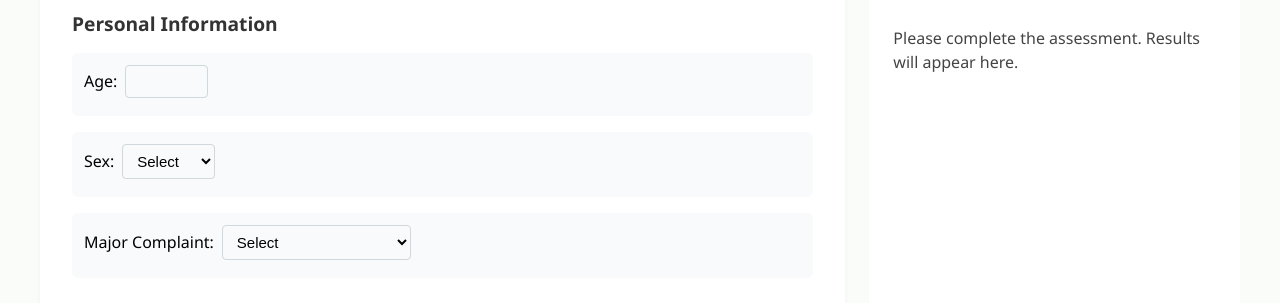
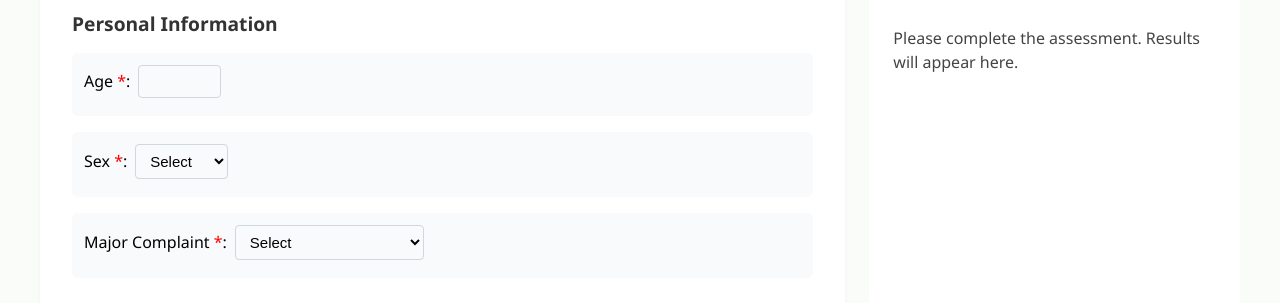
Before and after one commit to SanchitaThayagaran/Apollo-healthcare, a React (Create React App) app: page /self-assessment in a window 1280 px wide. Shown: the part 250-553 px from the top of the page. Built offline with nearby package versions, Linux system fonts and the light colour scheme.

Commit message:
update: UI mandatory fields

```diff
--- a/src/Figma/SelfAssessment/SelfAssessmentForm.js
+++ b/src/Figma/SelfAssessment/SelfAssessmentForm.js
@@ -231,7 +231,7 @@ export default function SelfAssessmentForm() {
     <div className="symptom-section">
       <h3>Personal Information</h3>
       <div className="symptom-item">
-        <label>Age:
+        <label>Age <span style={{color: 'red'}}>*</span>:
           <input
             type="number"
             min="0"
@@ -244,7 +244,7 @@ export default function SelfAssessmentForm() {
         </label>
       </div>
       <div className="symptom-item">
-        <label>Sex:
+        <label>Sex <span style={{color: 'red'}}>*</span>:
           <select
             value={personalInfo.sex}
             onChange={e => handlePersonalInfoChange('sex', e.target.value)}
@@ -259,7 +259,7 @@ export default function SelfAssessmentForm() {
         </label>
       </div>
       <div className="symptom-item">
-        <label>Major Complaint:
+        <label>Major Complaint <span style={{color: 'red'}}>*</span>:
           <select
             value={personalInfo.majorComplaint}
             onChange={e => handlePersonalInfoChange('majorComplaint', e.target.value)}
@@ -321,7 +321,7 @@ export default function SelfAssessmentForm() {
             </div>
             <div className="symptom-details">
               <div className="severity-select">
-                <label>Severity:</label>
+                <label>Severity <span style={{color: 'red'}}>*</span>:</label>
                 <select
                   value={details[symptom.id]?.severity || ""}
                   onChange={e => handleDetailChange(symptom.id, "severity", e.target.value)}
@@ -334,7 +334,7 @@ export default function SelfAssessmentForm() {
                 </select>
               </div>
               <div className="duration-select">
-                <label>Duration:</label>
+                <label>Duration <span style={{color: 'red'}}>*</span>:</label>
                 <select
                   value={details[symptom.id]?.duration || ""}
                   onChange={e => handleDetailChange(symptom.id, "duration", e.target.value)}
@@ -352,7 +352,7 @@ export default function SelfAssessmentForm() {
               <div className="followup-section">
                 {FOLLOW_UPS[symptom.id].map(q => (
                   <div key={q.id} className="followup-item">
-                    <label>{q.label}
+                    <label>{q.label} <span style={{color: 'red'}}>*</span>:
                       <select
                         value={followUps[symptom.id]?.[q.id] || ''}
                         onChange={e => handleFollowUpChange(symptom.id, q.id, e.target.value)}
```
